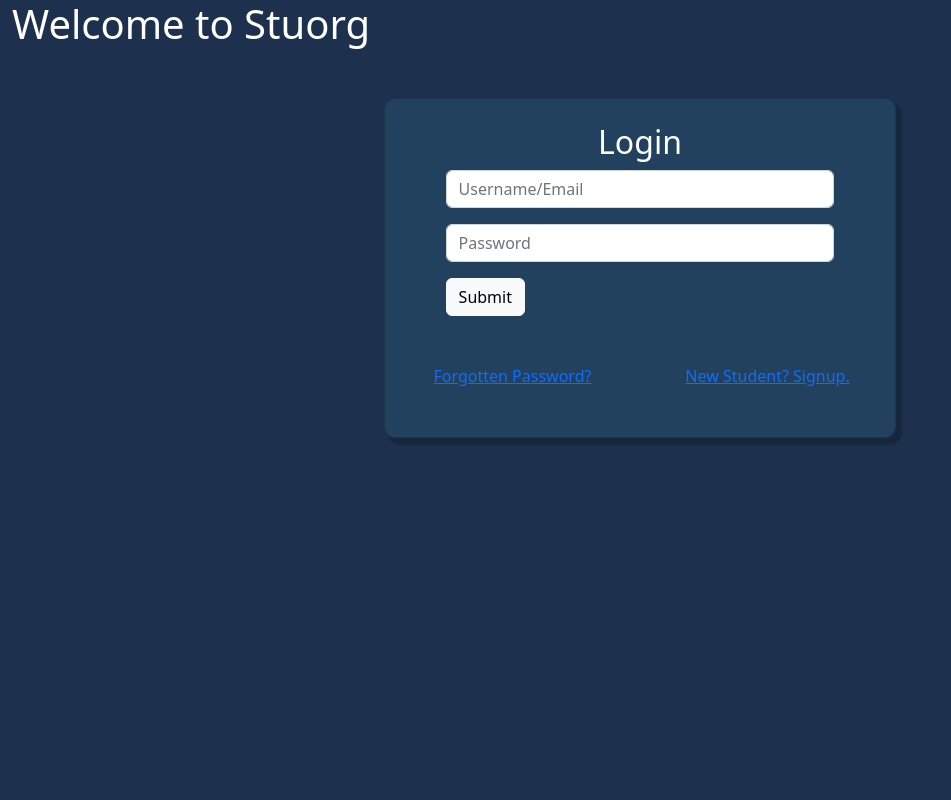
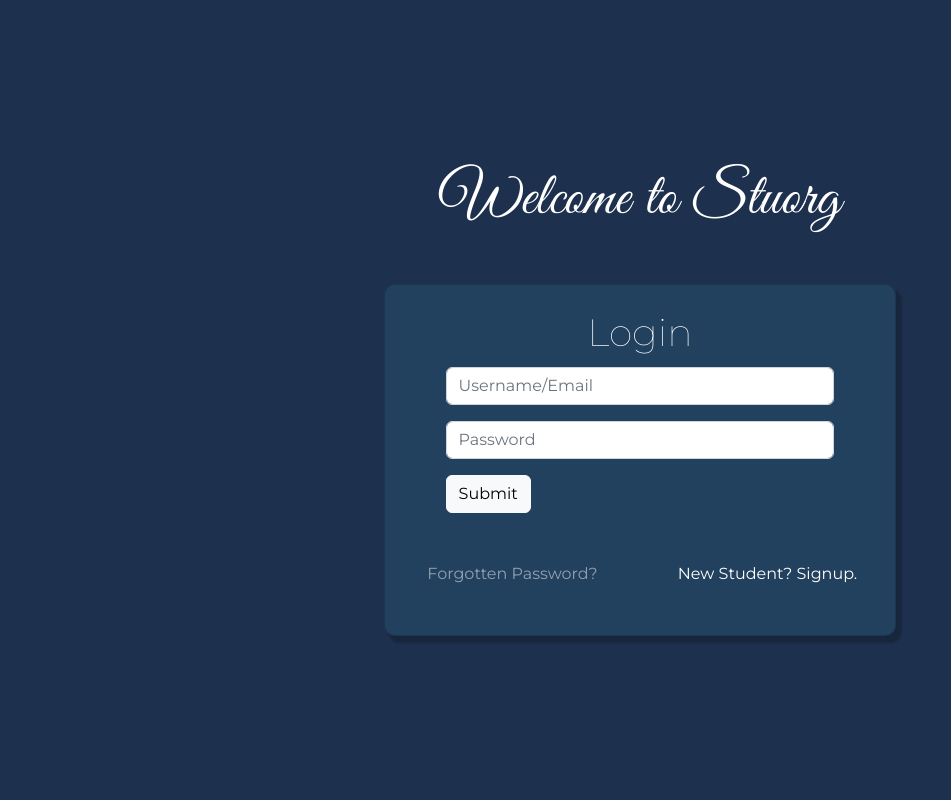
Before and after one commit to IAMLED/iamled.github.io, a PHP site: page / in a window 1280 px wide. Shown: the whole page, without its empty margins (0-951 px from the left). Run offline with PHP 8.4, Linux system fonts and the light colour scheme.

Commit message:
deleted some files

```diff
--- a/assets/css/custom.css
+++ b/assets/css/custom.css
@@ -3,19 +3,69 @@ html, body
     /* font-family: ; */
     background-color: #1d304d;
     color: white;
+   height: 100%;
+   width: 100%;
+   font-family: 'MontserratRegular';
 }
 
-.container
+a{
+    text-decoration: none;
+    color: inherit;
+}
+
+a:hover {
+    color:#baeffc;
+    text-decoration:none;
+    cursor:pointer;
+}
+
+@font-face {
+    font-family: 'GreatVibes';
+    src: url(../fonts/GreatVibes-Regular.ttf);
+}
+
+@font-face {
+    font-family: 'MontserratRegular';
+    src: url(../fonts/Montserrat-Regular.ttf);
+}
+
+@font-face {
+    font-family: 'MontserratLight';
+    src: url(../fonts/Montserrat-Thin.ttf);
+}
+
+.covers
+{
+    position: relative;
+    display: inline-flex;
+    flex-direction: column;
+    align-items: center;
+    align-content: center;
+    justify-content: center;
+    height: 100%;
+    width: 100%;
+}
+
+
+.containers
 {
     text-align: center;
     justify-content: center;
+
+
+}
+
+#welcome
+{
+    font-size: 60px;
+    font-family: 'GreatVibes', Verdana;
 }
 
 .content
 {
     position: relative;
     box-shadow: 5px 6px 2px 1px rgba(0, 0, 0, 0.2);
-    margin-top: 50px;
+    margin-top: 40px;
     border-radius: 11px;
 
 }
@@ -28,6 +78,7 @@ html, body
     justify-content: center;
     align-items: center;
     align-content: center;
+    margin-top: 4px;
 }
 
 .login_options
@@ -44,6 +95,8 @@ html, body
 {
     margin-top: 5%;
     text-align: center;
+    font-size: 38px;
+    font-family: 'MontserratLight';
 }
 
 #goto_signup
@@ -57,8 +110,3 @@ html, body
     border-radius: 11px;
     box-shadow: 5px 6px 2px 1px rgba(0, 0, 0, 0.2);
 }
-
-@font-face {
-    font-family: Montserrat;
-    src: url(assets\fonts\Montserrat-Regular.ttf);
-  }
```
Also changed, not shown: assets/font-awesome-4.7.0/HELP-US-OUT.txt (deleted, +0 -7 lines).
